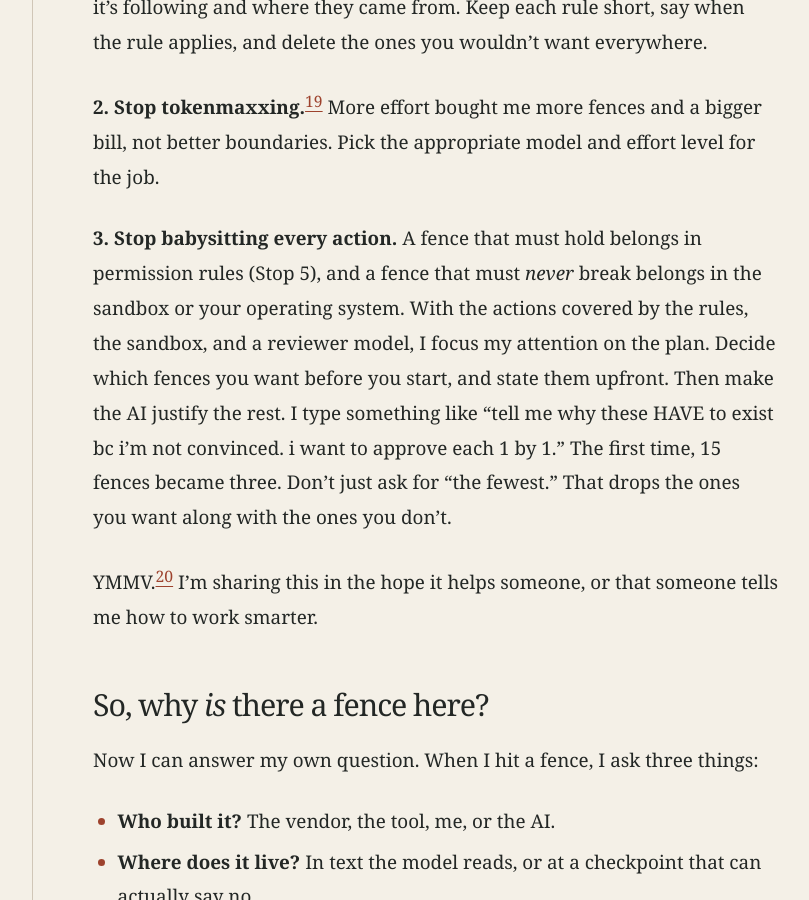
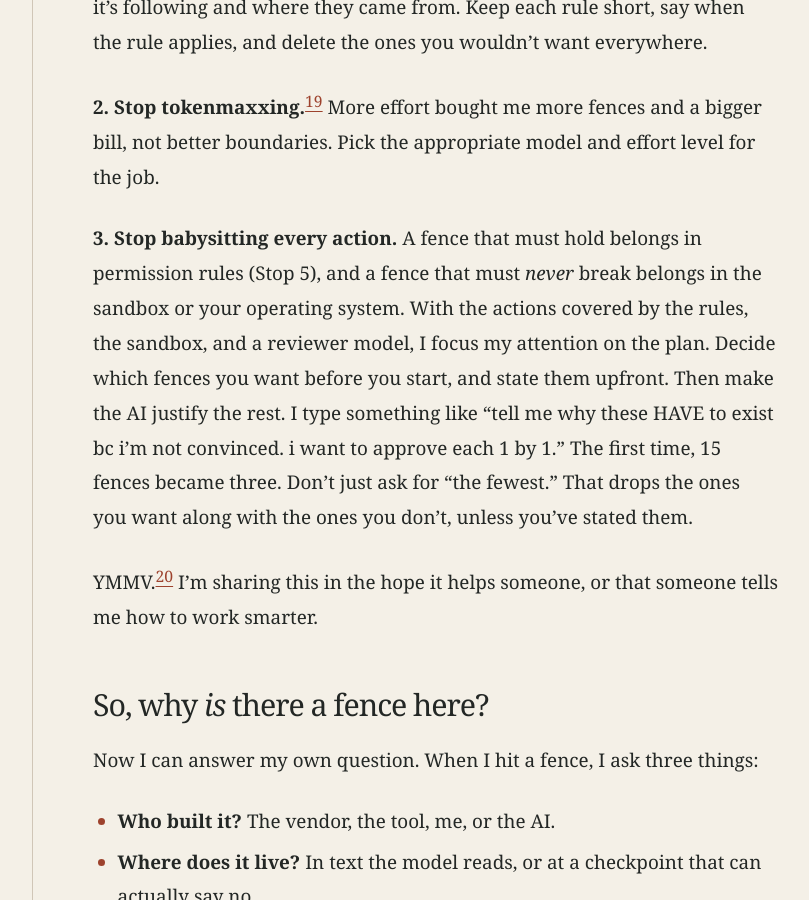
Before and after one commit to chrpotr/chrpotr.github.io, a Jekyll site: the page built from _posts/2026-10-20-fences.md, in a window 1280 px wide and 900 px high, scrolled down 13364 px. Shown: the whole window, without its empty margins (191-1000 px from the left). Built offline with Jekyll 4.4.1, drawn with Linux system fonts in a browser that asks for light colours.

Commit message:
Fences, "Stop babysitting every action": add "unless you've stated them"
Approved by Chris on 2026-10-21.

Co-Authored-By: Claude Opus 5.5 <noreply@anthropic.com>
Claude-Session: https://claude.ai/code/session_01G5kMGqEPbuaMhWd34ruJvx

```diff
--- a/_posts/2026-10-20-fences.md
+++ b/_posts/2026-10-20-fences.md
@@ -253,7 +253,7 @@ Figure 5. “A sturdy but rather pointless gate.” Photo: [Marathon, via Geogra
 
 **2. Stop tokenmaxxing.**[^t-tokenmaxxing] More effort bought me more fences and a bigger bill, not better boundaries. Pick the appropriate model and effort level for the job.
 
-**3. Stop babysitting every action.** A fence that must hold belongs in permission rules (Stop 5), and a fence that must *never* break belongs in the sandbox or your operating system. With the actions covered by the rules, the sandbox, and a reviewer model, I focus my attention on the plan. Decide which fences you want before you start, and state them upfront. Then make the AI justify the rest. I type something like “tell me why these HAVE to exist bc i’m not convinced. i want to approve each 1 by 1.” The first time, 15 fences became three. Don’t just ask for “the fewest.” That drops the ones you want along with the ones you don’t.
+**3. Stop babysitting every action.** A fence that must hold belongs in permission rules (Stop 5), and a fence that must *never* break belongs in the sandbox or your operating system. With the actions covered by the rules, the sandbox, and a reviewer model, I focus my attention on the plan. Decide which fences you want before you start, and state them upfront. Then make the AI justify the rest. I type something like “tell me why these HAVE to exist bc i’m not convinced. i want to approve each 1 by 1.” The first time, 15 fences became three. Don’t just ask for “the fewest.” That drops the ones you want along with the ones you don’t, unless you've stated them.
 
 YMMV.[^t-ymmv] I’m sharing this in the hope it helps someone, or that someone tells me how to work smarter.
 
```
